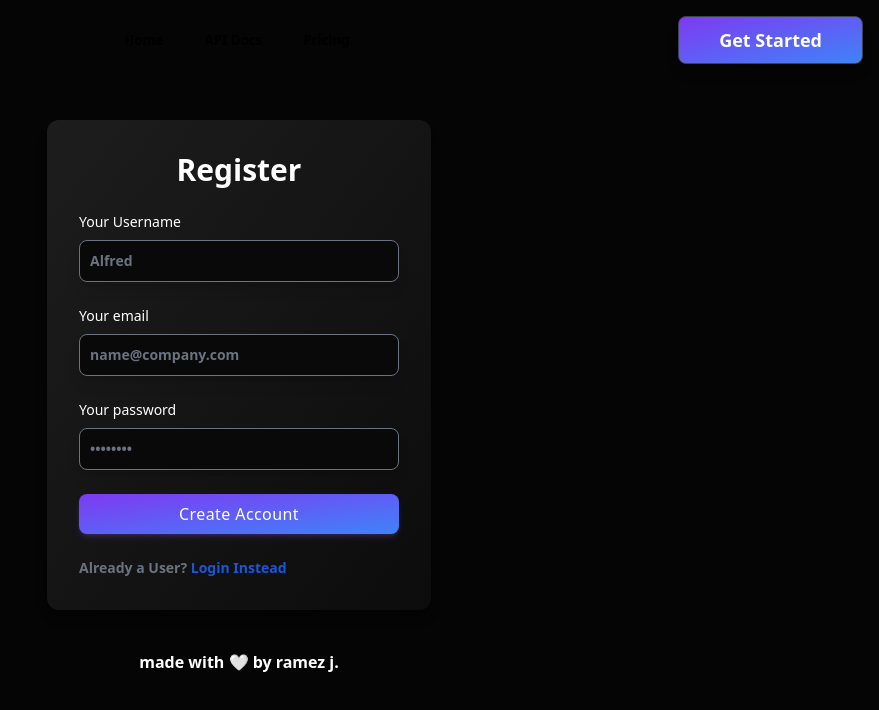
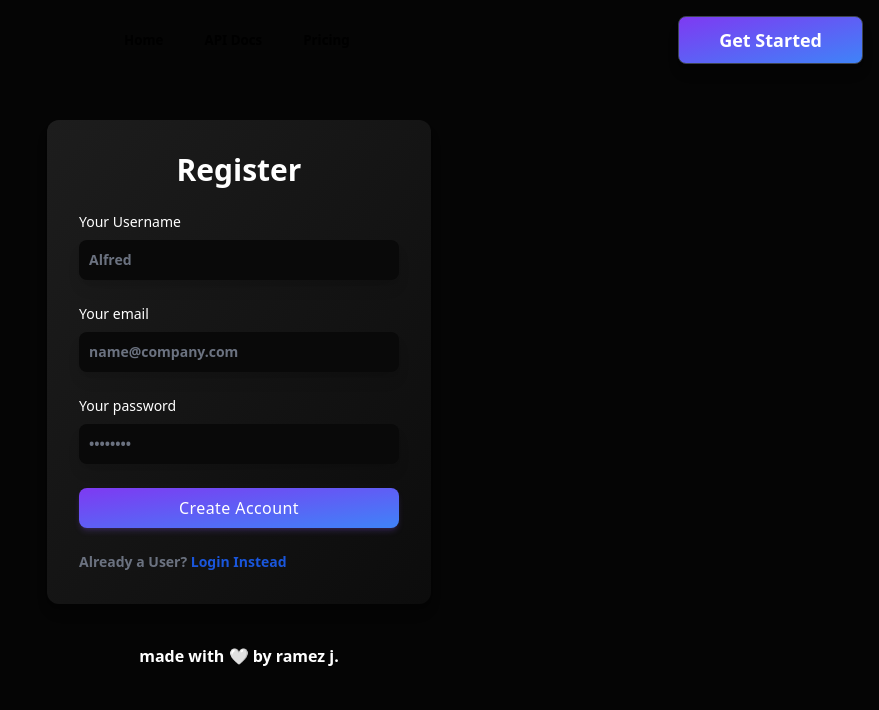
Before and after one commit to ramezj/FeedbackManager, a Next.js app: page /Register in a window 1280 px wide. Shown: the top 710 px of the page, without its empty margins (401-1280 px from the left). Built offline with nearby package versions, Linux system fonts and the light colour scheme.

Commit message:
UI updates

```diff
--- a/src/components/LoginForm.js
+++ b/src/components/LoginForm.js
@@ -50,11 +50,11 @@ const LoginForm = () => {
     <h1 class="text-3xl font-semibold text-white">Login</h1>
         <div>
             <label for="email" class="block mb-2 text-sm font-medium text-white dark:text-white float-left">Your email</label>
-            <input type="email" name="email" value={email} onChange={(e) => {setEmail(e.target.value)}} class="font-bold shadow shadow-lg bg-MVP text-white text-sm rounded-lg focus:ring-blue-500 focus:border-blue-500 block w-full p-2.5 dark:bg-gray-600 dark:border-gray-500 dark:placeholder-gray-400 dark:text-white shadow shadow-lg" placeholder="hey@Feedback.com" />
+            <input type="email" name="email" value={email} onChange={(e) => {setEmail(e.target.value)}} class="outline-none font-bold shadow shadow-lg bg-MVP text-white text-sm rounded-lg block w-full p-2.5 border-none" placeholder="hey@Feedback.com" />
         </div>
         <div>
             <label for="password" class="block mb-2 text-sm font-medium text-white dark:text-white float-left">Your password</label>
-            <input type="password" name="password" id="password" value={password} onChange={(e) => {setPassword(e.target.value)}} placeholder="••••••••" class="font-bold shadow shadow-lg bg-MVP shadow shadow-lg bg-slate-900 text-white text-sm rounded-lg focus:ring-blue-500 focus:border-blue-500 block w-full p-2.5 dark:bg-gray-600 dark:border-gray-500 dark:placeholder-gray-400 dark:text-white" required />
+            <input type="password" name="password" id="password" value={password} onChange={(e) => {setPassword(e.target.value)}} placeholder="••••••••" class="border-none font-bold shadow shadow-lg bg-MVP shadow shadow-lg bg-slate-900 text-white text-sm rounded-lg focus:ring-blue-500 focus:border-blue-500 block w-full p-2.5 dark:bg-gray-600 dark:border-gray-500 dark:placeholder-gray-400 dark:text-white" required />
         </div>
         <button onClick={LoginUser} class="shadow-md shadow-purple-500/20 bg-gradient-to-br from-purple-600 to-blue-500 duration-500 px-6 py-2 font-medium tracking-wide text-white capitalize transition-colors duration-300 transform rounded-lg focus:outline-none focus:ring focus:ring-blue-300 focus:ring-opacity-80 w-full">Login to your account</button>
         {
--- a/src/components/RegisterForm.js
+++ b/src/components/RegisterForm.js
@@ -50,15 +50,15 @@ const RegisterForm = () => {
           <h1 class="text-3xl font-semibold text-white">Register</h1>
           <div>
                   <label for="email" class="block mb-2 text-sm font-medium text-white dark:text-white float-left">Your Username</label>
-                  <input type="email" name="email" value={username} onChange={(e) => {setUsername(e.target.value)}} class="font-bold bg-MVP active:bg-MVP focus:bg-MVP text-white text-sm rounded-lg focus:ring-blue-500 focus:border-blue-500 block w-full p-2.5 shadow shadow-lg" placeholder="Alfred" />
+                  <input type="email" name="email" value={username} onChange={(e) => {setUsername(e.target.value)}} class="border-none font-bold bg-MVP active:bg-MVP focus:bg-MVP text-white text-sm rounded-lg focus:ring-blue-500 focus:border-blue-500 block w-full p-2.5 shadow shadow-lg" placeholder="Alfred" />
               </div>
               <div>
                   <label for="email" class="block mb-2 text-sm font-medium text-white dark:text-white float-left">Your email</label>
-                  <input type="email" name="email" value={email} onChange={(e) => {setEmail(e.target.value)}} class="font-bold bg-MVP text-white text-sm rounded-lg focus:ring-blue-500 focus:border-blue-500 block w-full p-2.5 dark:bg-gray-600 dark:border-gray-500 dark:placeholder-gray-400 dark:text-white shadow shadow-lg" placeholder="name@company.com" />
+                  <input type="email" name="email" value={email} onChange={(e) => {setEmail(e.target.value)}} class="border-none font-bold bg-MVP text-white text-sm rounded-lg focus:ring-blue-500 focus:border-blue-500 block w-full p-2.5 dark:bg-gray-600 dark:border-gray-500 dark:placeholder-gray-400 dark:text-white shadow shadow-lg" placeholder="name@company.com" />
               </div>
               <div>
                   <label for="password" class="block mb-2 text-sm font-medium text-white dark:text-white float-left">Your password</label>
-                  <input type="password" name="password" id="password" value={password} onChange={(e) => {setPassword(e.target.value)}} placeholder="••••••••" class="font-bold shadow shadow-lg bg-MVP text-white text-sm rounded-lg focus:ring-blue-500 focus:border-blue-500 block w-full p-2.5 dark:bg-gray-600 dark:border-gray-500 dark:placeholder-gray-400 dark:text-white" required />
+                  <input type="password" name="password" id="password" value={password} onChange={(e) => {setPassword(e.target.value)}} placeholder="••••••••" class="border-none font-bold shadow shadow-lg bg-MVP text-white text-sm rounded-lg focus:ring-blue-500 focus:border-blue-500 block w-full p-2.5 dark:bg-gray-600 dark:border-gray-500 dark:placeholder-gray-400 dark:text-white" required />
               </div>
               <button onClick={RegisterUser} class="shadow-md shadow-purple-500/20 bg-gradient-to-br from-purple-600 to-blue-500 px-6 py-2 font-medium tracking-wide text-white capitalize transition-colors duration-300 transform bg-indigo-600 rounded-lg hover:bg-indigo-700 focus:outline-none focus:ring focus:ring-blue-300 focus:ring-opacity-80 w-full">Create Account</button>
               <div class="text-sm font-medium text-gray-500 dark:text-gray-300">
```
